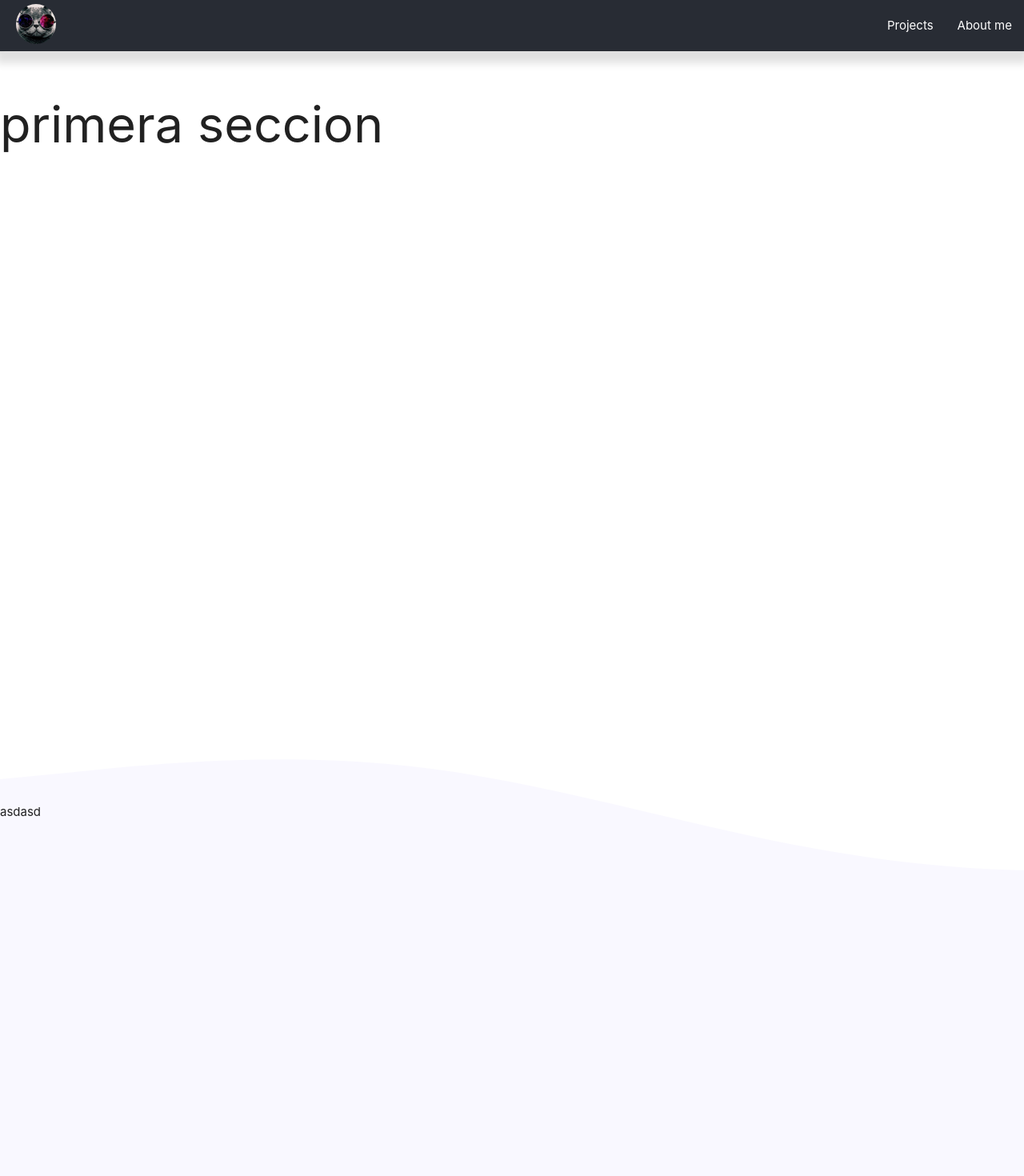
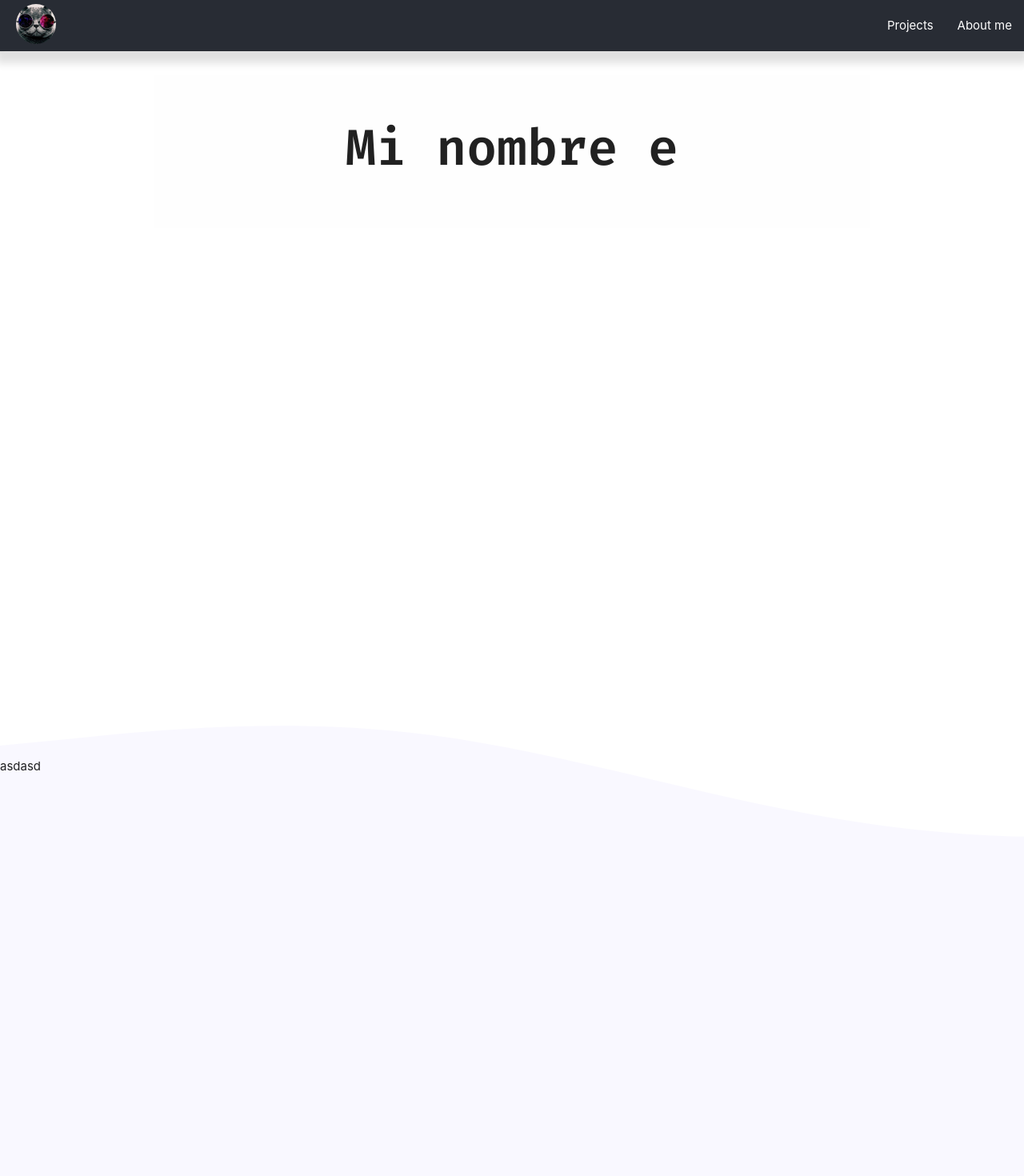
Before and after one commit to let1s3n/personal, a React (Create React App) app: page / in a window 1280 px wide. Shown: the top 1470 px of the page at 80% size. Built offline with nearby package versions, Linux system fonts and the light colour scheme.

Commit message:
Adding Home component

```diff
--- a/public/index.html
+++ b/public/index.html
@@ -1,14 +1,12 @@
 <!DOCTYPE html>
 <html lang="en">
+
 <head>
   <meta charset="utf-8" />
   <link rel="icon" href="%PUBLIC_URL%/favicon.ico" />
   <meta name="viewport" content="width=device-width, initial-scale=1" />
   <meta name="theme-color" content="#000000" />
-    <meta
-      name="description"
-      content="Web site created using create-react-app"
-    />
+  <meta name="description" content="Web site created using create-react-app" />
   <link rel="apple-touch-icon" href="%PUBLIC_URL%/logo192.png" />
   <!--
       manifest.json provides metadata used when your web app is installed on a
@@ -25,8 +23,11 @@
       Learn how to configure a non-root public URL by running `npm run build`.
     -->
   <link href="https://fonts.googleapis.com/icon?family=Material+Icons" rel="stylesheet">
+  <link rel="preconnect" href="https://fonts.gstatic.com">
+  <link href="https://fonts.googleapis.com/css2?family=Fira+Code:wght@400;600;700&display=swap" rel="stylesheet">
   <title>let1s3n</title>
 </head>
+
 <body>
   <noscript>You need to enable JavaScript to run this app.</noscript>
   <div id="root"></div>
@@ -41,4 +42,5 @@
       To create a production bundle, use `npm run build` or `yarn build`.
     -->
 </body>
+
 </html>
--- a/src/assets/index.css
+++ b/src/assets/index.css
@@ -22,13 +22,29 @@ nav{
   border-radius:50%;
 }
 
-.standard-section{
+.main-section{
   height:100vh;
   background-color:#ffffff;
 }
 .cool{
-
-  height:100vh;
   background:#f9f8ff;
   -webkit-mask: url(../assets/img/wave2.svg) no-repeat;
 }
+
+.section.presentation{
+  background-color: rgba(250, 250, 250, 0.3);
+  font-family: 'Fira Code', monospace;
+}
+
+#presentation-header{
+  text-align:center;
+  font-weight:600;
+}
+
+#presentation-body{
+  margin-top:50px;
+  text-align: center;
+  font-size:2em;
+  letter-spacing: 10px;
+
+}
--- a/src/components/Home/Home.js
+++ b/src/components/Home/Home.js
@@ -1,14 +1,16 @@
 import React from 'react'
+import Presentation from './Presentation'
+
 
 
 class Home extends React.Component {
   render() {
     return (
       <div className="section">
-        <section className="standard-section">
-          <h1>primera seccion</h1>
+        <section className="section main-section">
+          <Presentation />
         </section>
-        <section className="section cool">
+        <section className="main-section cool">
           <div className="section">
             asdasd
           </div>
@@ -16,7 +18,7 @@ class Home extends React.Component {
             asdasd
           </div>
         </section>
-        <section className="standard-section">
+        <section className="main-section">
           <h1>primera seccion</h1>
         </section>
       </div>
--- /dev/null
+++ b/src/components/Home/Presentation.js
@@ -0,0 +1,58 @@
+import React from 'react'
+
+class Presentation extends React.Component {
+
+
+  render() {
+    const str_header = 'Mi nombre es let1s3n';
+    const str_body = "Bienvenid@ a mi página, revísala para conocer un poco más de mí.";
+    const charac_header = [...str_header];
+    const charac_body = [...str_body];
+
+
+    let i = 0;
+    let j = 0;
+
+    const fillHeader = callback => {
+      let head = setInterval(() => {
+        if (i >= charac_header.length) {
+          clearInterval(head);
+          callback();
+        }
+        else {
+          document.getElementById('presentation-header').innerHTML += charac_header[i++];
+        }
+      }, 500)
+    }
+
+    fillHeader(() => {
+      setInterval(() => {
+        if (j >= charac_body.length) {
+          clearInterval(this);
+        }
+        else {
+          document.getElementById('presentation-body').innerHTML += charac_body[j++];
+        }
+      }, 200)
+    });
+
+
+
+    return (
+      <div className="container">
+        <div className="section presentation">
+          <h1 id="presentation-header">
+
+          </h1>
+          <p id="presentation-body"></p>
+
+
+        </div>
+      </div>
+    )
+  }
+
+
+}
+
+export default Presentation;
```
Also changed, not shown: src/assets/img/white.png (added). Lines whose indentation alone changed are shown as unchanged.
